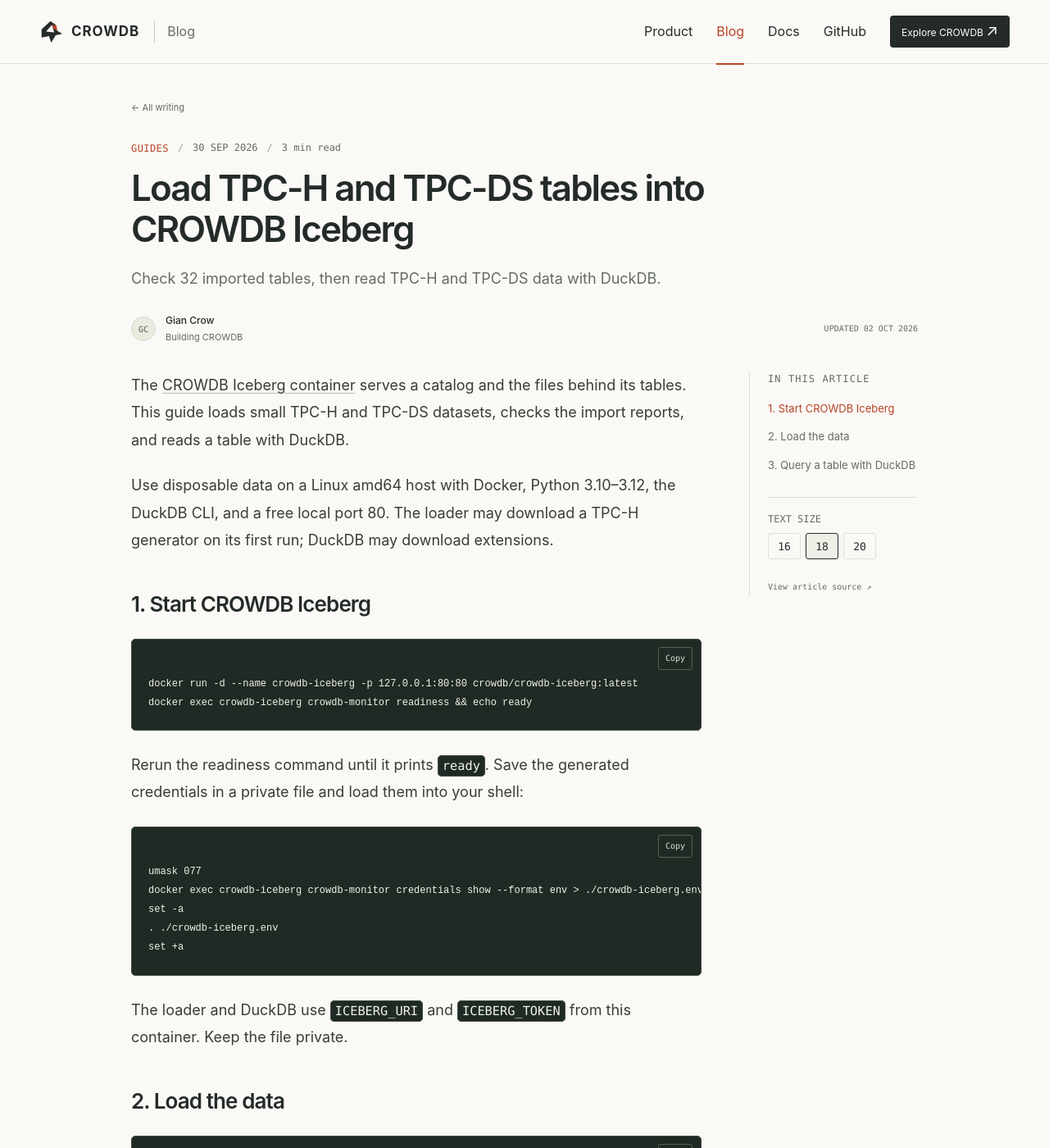
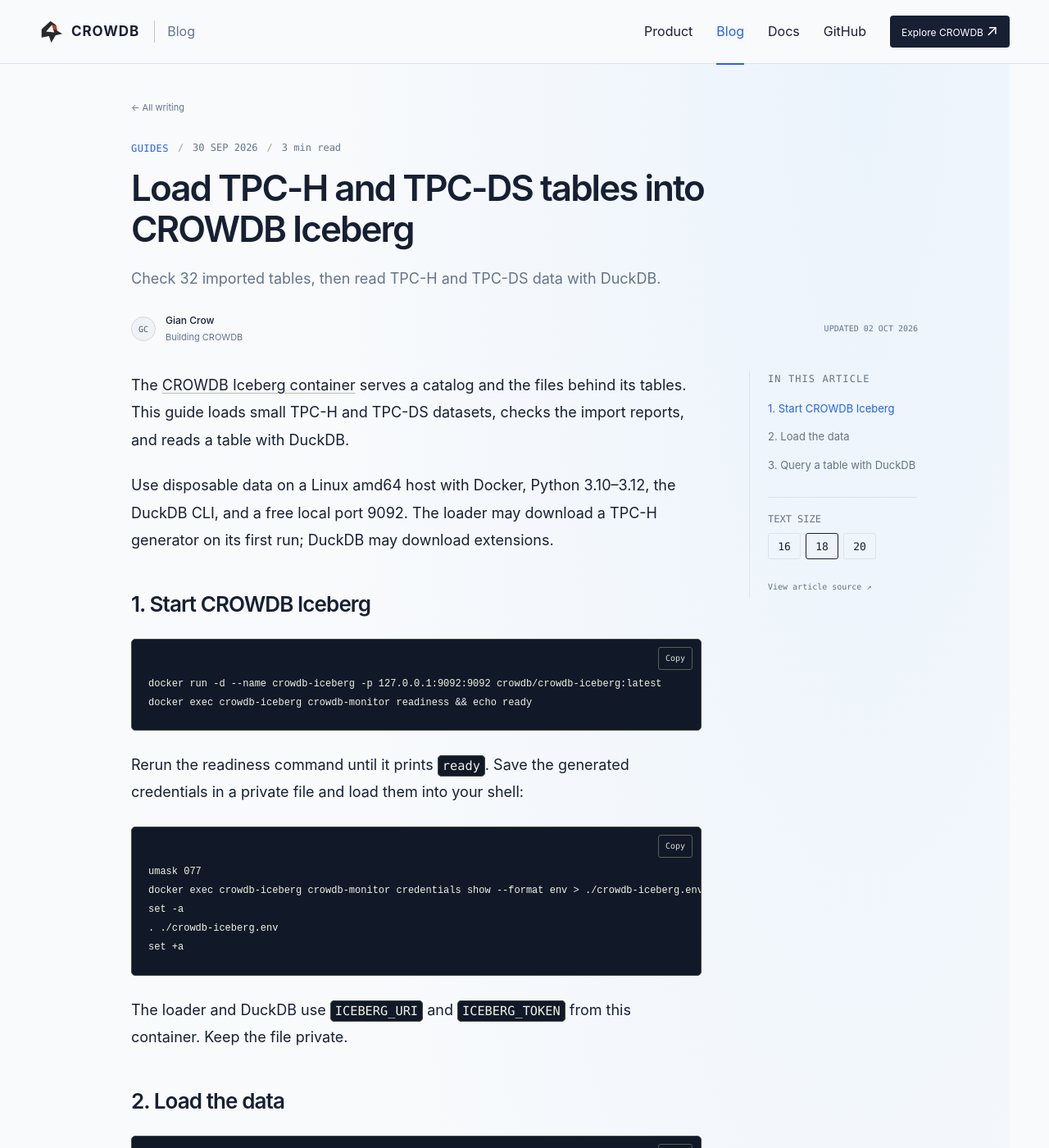
Before and after one commit to buzzcrow/buzzcrow.github.io, a Jekyll site: the page built from _posts/2026-09-30-load-tpc-h-and-tpc-ds-into-crowdb-iceberg.md, in a window 1280 px wide and 1400 px high. Shown: the whole window at 82% size. Built offline with Jekyll 4.4.1, drawn with Linux system fonts in a browser that asks for light colours.

Commit message:
Align blog themes and Iceberg examples with the product site

````diff
--- a/_layouts/default.html
+++ b/_layouts/default.html
@@ -3,10 +3,11 @@
 <head>
 <meta charset="utf-8"><meta name="viewport" content="width=device-width, initial-scale=1">
 {% seo %}
-<meta name="theme-color" content="#faf9f6">
+<meta name="theme-color" content="#f8fafc" media="(prefers-color-scheme: light)">
+<meta name="theme-color" content="#0b0f17" media="(prefers-color-scheme: dark)">
 <link rel="icon" type="image/svg+xml" href="{{ '/assets/favicon.svg' | relative_url }}">
 <link rel="alternate" type="application/atom+xml" title="CROWDB Blog" href="{{ '/feed.xml' | absolute_url }}">
-<link rel="stylesheet" href="{{ '/assets/main.css' | relative_url }}?v=20260928-3">
+<link rel="stylesheet" href="{{ '/assets/main.css' | relative_url }}?v=20261002-theme">
 <script src="{{ '/assets/site.js' | relative_url }}?v=20260928-2" defer></script>
 </head><body class="journal">
 <a class="skip-link" href="#main">Skip to content</a><header class="site-header"><div class="wrap header-inner"><a class="brand" href="/" aria-label="CROWDB Blog"><svg class="brand-mark" viewBox="0 0 32 34" xmlns="http://www.w3.org/2000/svg" aria-hidden="true"><path fill="#242b28" d="M3 25V14L15 3l7 5 2 8 7 4-9 2-6 10-3-9-10 2Z"/><path fill="#faf9f6" d="m9 17 8-9 3 10-11-1Z"/><path fill="#b74324" d="m17 8 6 1 1 7-5-3-2-5Z"/></svg><span class="brand-name">CROWDB</span><span class="brand-section">Blog</span></a><button class="mobile-menu" data-menu aria-controls="primary-nav" aria-expanded="false" type="button">Menu <svg viewBox="0 0 20 20" fill="none" aria-hidden="true"><path d="M3 5h14M3 10h14M3 15h14" stroke="currentColor" stroke-width="1.5"/></svg></button><nav id="primary-nav" class="primary-nav" aria-label="Main navigation"><a target="_blank" rel="noopener noreferrer" href="https://crowdb.dev/">Product</a><a href="/" aria-current="page">Blog</a><a target="_blank" rel="noopener noreferrer" href="https://crowdb.dev/docs/">Docs</a><a target="_blank" rel="noopener noreferrer" href="https://github.com/buzzcrow/crowdb">GitHub</a><a target="_blank" rel="noopener noreferrer" href="https://crowdb.dev/" class="nav-cta">Explore CROWDB <span class="arrow" aria-hidden="true">↗</span></a></nav></div></header>
--- a/_posts/2026-09-30-load-tpc-h-and-tpc-ds-into-crowdb-iceberg.md
+++ b/_posts/2026-09-30-load-tpc-h-and-tpc-ds-into-crowdb-iceberg.md
@@ -12,12 +12,12 @@
 
 The [CROWDB Iceberg container](https://hub.docker.com/r/crowdb/crowdb-iceberg/tags) serves a catalog and the files behind its tables. This guide loads small TPC-H and TPC-DS datasets, checks the import reports, and reads a table with DuckDB.
 
-Use disposable data on a Linux amd64 host with Docker, Python 3.10–3.12, the DuckDB CLI, and a free local port 80. The loader may download a TPC-H generator on its first run; DuckDB may download extensions.
+Use disposable data on a Linux amd64 host with Docker, Python 3.10–3.12, the DuckDB CLI, and a free local port 9092. The loader may download a TPC-H generator on its first run; DuckDB may download extensions.
 
 ## 1. Start CROWDB Iceberg
 
 ```sh
-docker run -d --name crowdb-iceberg -p 127.0.0.1:80:80 crowdb/crowdb-iceberg:latest
+docker run -d --name crowdb-iceberg -p 127.0.0.1:9092:9092 crowdb/crowdb-iceberg:latest
 docker exec crowdb-iceberg crowdb-monitor readiness && echo ready
 ```
 
--- a/assets/main.css
+++ b/assets/main.css
@@ -1,16 +1,17 @@
 /* CROWDB — Fieldwork. Shared by the product site and Journal.
    No web fonts, CSS framework, trackers, or runtime dependencies. */
 :root {
-  --paper:#faf9f6;
-  --white:#fffefa;
-  --ink:#242b28;
-  --muted:#646b64;
-  --line:#dddfd6;
-  --soft:#efefe8;
-  --accent:#b74324;
-  --accent-light:#f5e8de;
-  --green:#3d674f;
-  --code:#202a25;
+  color-scheme:light dark;
+  --paper:#f8fafc;
+  --white:#ffffff;
+  --ink:#172033;
+  --muted:#64748b;
+  --line:#dce3ed;
+  --soft:#eef3f9;
+  --accent:#2563eb;
+  --accent-light:#eaf1ff;
+  --green:#2563eb;
+  --code:#111827;
   --max:1184px;
   --reading:696px;
   --body-size:18px;
@@ -180,7 +181,7 @@
   position:sticky;
   top:0;
   z-index:50;
-  background:rgba(250,249,246,.96);
+  background:rgba(248,250,252,.96);
   border-bottom:1px solid var(--line);
   backdrop-filter:blur(12px)
 }
@@ -256,7 +257,7 @@
   font-size:12px;
   padding:9px 16px;
   color:#555e56;
-  background:#f0f1ea
+  background:var(--soft)
 }
 .announcement a {
   border-bottom:1px solid #a3ada1;
@@ -356,7 +357,7 @@
 }
 .hero-visual {
   position:relative;
-  background:#f0f1ea;
+  background:var(--soft);
   border:1px solid #d9ded0;
   border-radius:5px;
   overflow:hidden;
@@ -462,7 +463,7 @@
   letter-spacing:.05em
 }
 .section.muted-section {
-  background:#f0f1eb;
+  background:var(--soft);
   border-block:1px solid var(--line)
 }
 .architecture-split {
@@ -675,7 +676,7 @@
 .site-footer {
   border-top:1px solid var(--line);
   padding:36px 0 26px;
-  background:#f0f1eb
+  background:var(--soft)
 }
 .footer-main {
   display:flex;
@@ -767,7 +768,7 @@
 .avatar {
   width:30px;
   height:30px;
-  background:#e9ebe0;
+  background:var(--soft);
   border:1px solid #d6dacb;
   border-radius:50%;
   display:grid;
@@ -860,7 +861,7 @@
   font-size:14px
 }
 .journal-bottom {
-  background:#eceee5;
+  background:var(--soft);
   border-block:1px solid var(--line);
   padding:37px 0
 }
@@ -935,7 +936,7 @@
   font-size:var(--body-size);
   line-height:1.85;
   min-width:0;
-  color:#363e36
+  color:var(--ink)
 }
 .prose p {
   color:inherit;
@@ -981,7 +982,7 @@
 }
 .prose code:not(pre code) {
   font:.85em/1.6 var(--mono);
-  background:#ebeee3;
+  background:var(--soft);
   padding:3px 5px;
   border-radius:3px;
   overflow-wrap:anywhere
@@ -1006,7 +1007,7 @@
   padding:19px 21px;
   border:1px solid #dedbc8;
   border-left:3px solid var(--accent);
-  background:#f4f0e5;
+  background:var(--soft);
   border-radius:3px;
   margin:28px 0;
   font-size:16px;
@@ -1133,7 +1134,7 @@
 .architecture-figure {
   margin:31px 0;
   border:1px solid #d2d8c9;
-  background:#f0f3e9;
+  background:var(--soft);
   padding:20px;
   border-radius:4px;
   font-size:12px;
@@ -1302,7 +1303,7 @@
   background:var(--soft)
 }
 .docs-sidebar nav a[aria-current=page] {
-  background:#e9eee0;
+  background:var(--soft);
   color:#394c35
 }
 .docs-sidebar .nav-group {
@@ -1559,7 +1560,7 @@
 .demo-explanation {
   padding:26px;
   border:1px solid var(--line);
-  background:#f3f4ed;
+  background:var(--soft);
   border-radius:5px
 }
 .demo-explanation h2 {
@@ -1972,7 +1973,7 @@
     border:1px solid var(--line);
     border-radius:4px;
     font-size:12px;
-    background:#f0f2ea
+    background:var(--soft)
   }
   .toc-mobile summary {
     cursor:pointer
@@ -2732,3 +2733,39 @@
 .no-js .font-controls,.no-js .reading-controls,.no-js .mobile-menu {
   display:none
 }
+
+/* Follow the system theme without a separate preference or script. */
+@media (prefers-color-scheme:dark) {
+  :root {
+    --paper:#0b0f17;
+    --white:#111827;
+    --ink:#e5eaf3;
+    --muted:#a1aec2;
+    --line:#2a3445;
+    --soft:#172131;
+    --accent:#60a5fa;
+    --accent-light:#172b48;
+    --green:#60a5fa;
+    --code:#080d16;
+  }
+  .site-header { background:rgba(11,15,23,.96) }
+  .prose { color:var(--ink) }
+  .prose code:not(pre code),.docs-sidebar nav a[aria-current=page],.post-row-art,.post-banner { background:var(--soft); color:var(--ink) }
+  .section.muted-section,.announcement,.site-footer,.demo-explanation,.toc-mobile { background:var(--soft); color:var(--ink) }
+  .manual-alert,.prose .callout { background:#172131; border-color:#2a3445; border-left-color:var(--accent) }
+  .demo-category-card.available { background:#172b48; border-color:#2a4770 }
+  .button.primary,.primary-nav .nav-cta { color:var(--paper) }
+}
+
+.brand-accent { color:#b74324 }
+@media (prefers-color-scheme:dark) { .brand-accent { color:#e88a64 } }
+
+.journal #main { position:relative; isolation:isolate }
+.journal #main::before { content:""; position:absolute; z-index:-1; pointer-events:none; inset:0; background:radial-gradient(ellipse at 85% 0,#93c5fd20,transparent 45%) }
+.journal-bottom { background:var(--soft) }
+@media (prefers-color-scheme:dark) {
+  .journal #main::before { background:radial-gradient(ellipse at 85% 0,#2563eb18,transparent 45%) }
+  .brand-mark [fill="#242b28"] { fill:var(--ink) }
+  .brand-mark [fill="#faf9f6"] { fill:var(--paper) }
+  .brand-mark [fill="#b74324"] { fill:#e88a64 }
+}
````
Also changed, not shown: AGENTS.md (+4 -2 lines), _posts/2026-09-21-why-we-are-building-crowdb.md (+2 -2 lines), _posts/2026-09-28-run-iceberg-in-one-container.md (+2 -2 lines), assets/favicon.svg.
